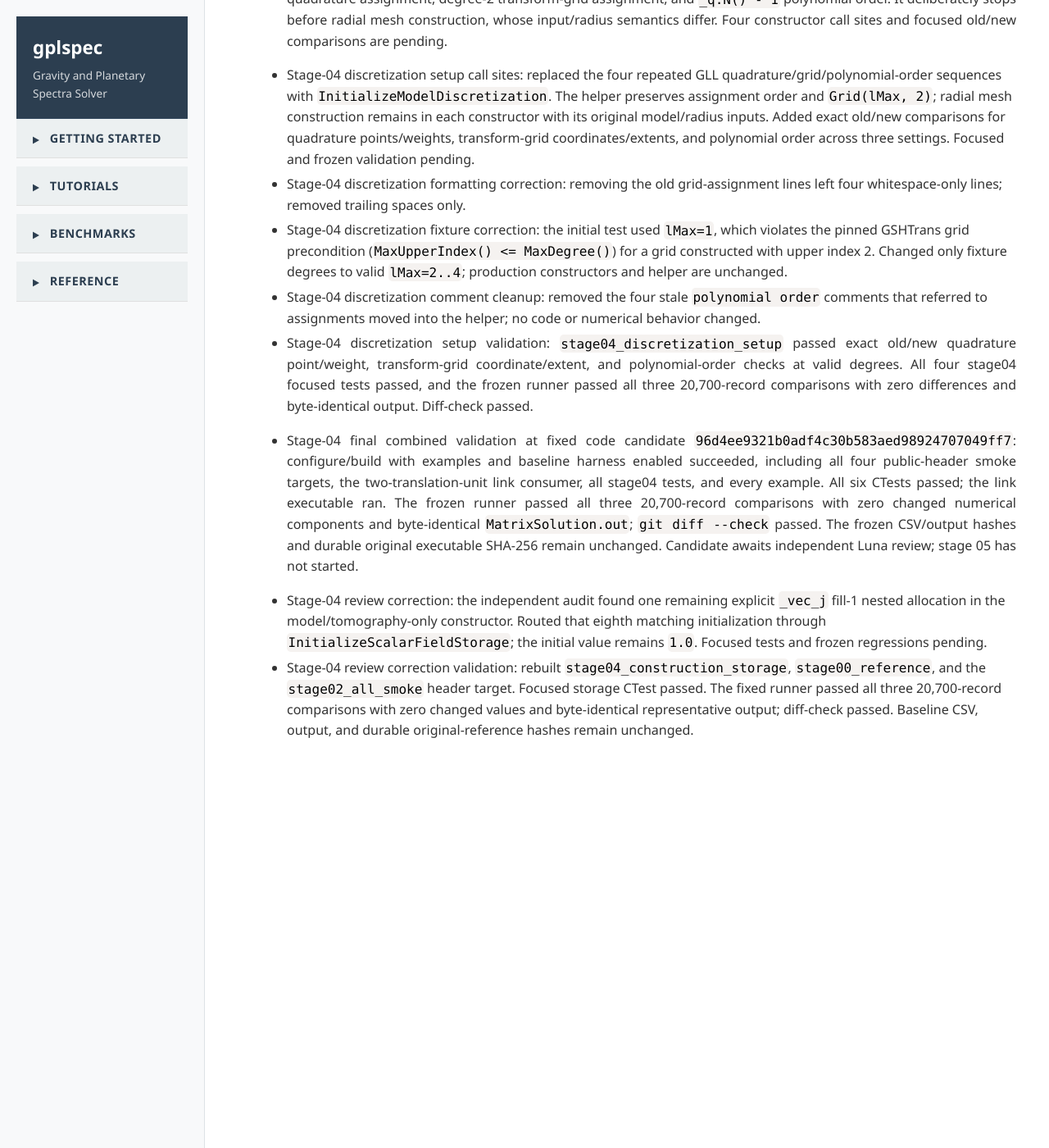
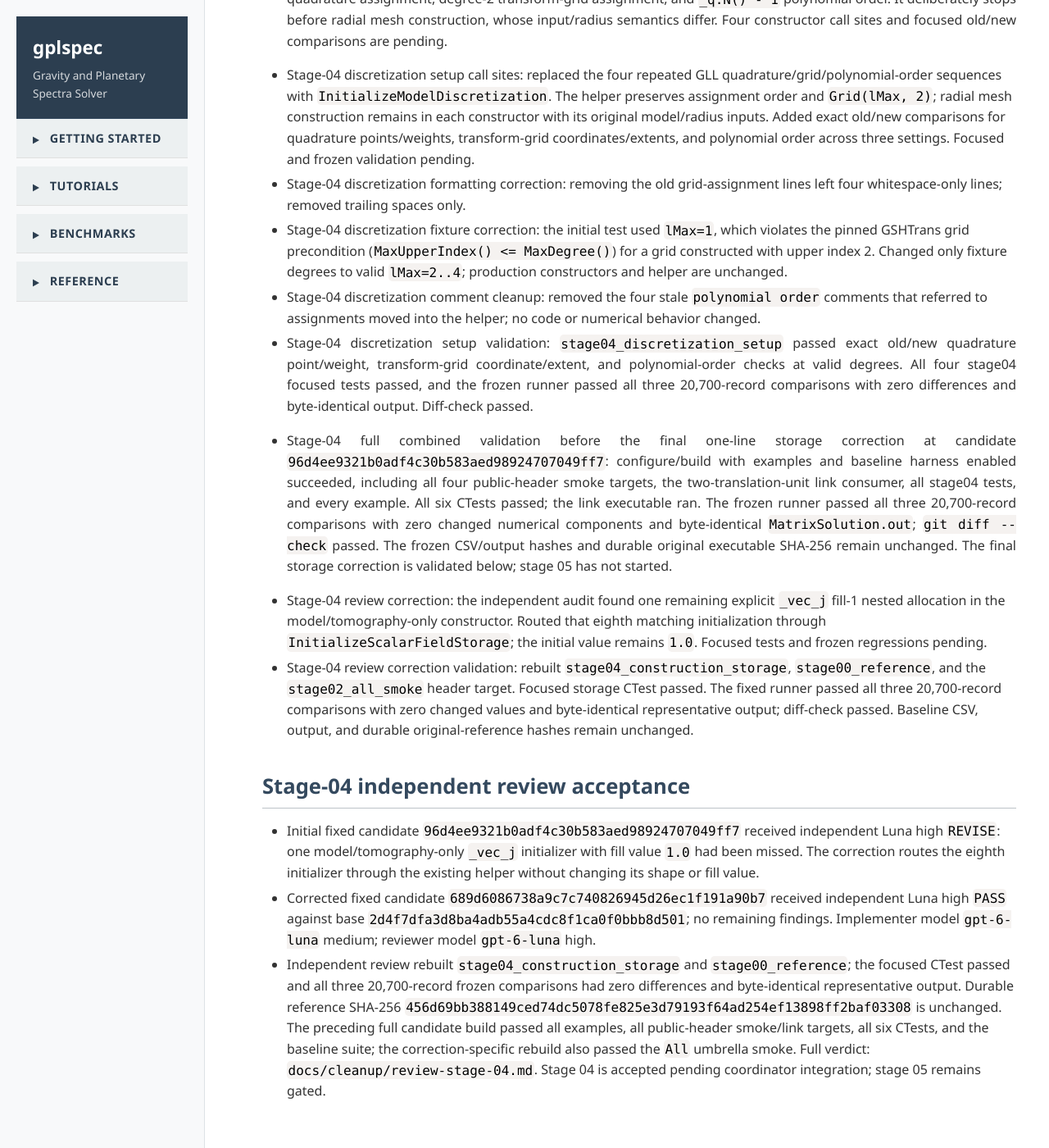
Before and after one commit to adcm2/gplspec, a Jekyll site: the page built from implementation_status.md, in a window 1280 px wide and 1400 px high, scrolled down 10861 px. Shown: the whole window at 82% size. Built offline with Jekyll 4.4.1, drawn with Linux system fonts in a browser that asks for light colours; nearby versions of some CDN libraries; our own code applies the rules of GitHub Pages for plain Markdown files; before the commit the page ends 11821 px from its top, so only the background shows below that.

Commit message:
Record stage 04 review acceptance

```diff
--- a/implementation_status.md
+++ b/implementation_status.md
@@ -161,7 +161,14 @@ The coordinator fast-forwarded `cleanup/base` through `535561a6ed58ae02832960ff7
 - Stage-04 discretization comment cleanup: removed the four stale `polynomial order` comments that referred to assignments moved into the helper; no code or numerical behavior changed.
 - Stage-04 discretization setup validation: `stage04_discretization_setup` passed exact old/new quadrature point/weight, transform-grid coordinate/extent, and polynomial-order checks at valid degrees. All four stage04 focused tests passed, and the frozen runner passed all three 20,700-record comparisons with zero differences and byte-identical output. Diff-check passed.
 
-- Stage-04 final combined validation at fixed code candidate `96d4ee9321b0adf4c30b583aed98924707049ff7`: configure/build with examples and baseline harness enabled succeeded, including all four public-header smoke targets, the two-translation-unit link consumer, all stage04 tests, and every example. All six CTests passed; the link executable ran. The frozen runner passed all three 20,700-record comparisons with zero changed numerical components and byte-identical `MatrixSolution.out`; `git diff --check` passed. The frozen CSV/output hashes and durable original executable SHA-256 remain unchanged. Candidate awaits independent Luna review; stage 05 has not started.
+- Stage-04 full combined validation before the final one-line storage correction at candidate `96d4ee9321b0adf4c30b583aed98924707049ff7`: configure/build with examples and baseline harness enabled succeeded, including all four public-header smoke targets, the two-translation-unit link consumer, all stage04 tests, and every example. All six CTests passed; the link executable ran. The frozen runner passed all three 20,700-record comparisons with zero changed numerical components and byte-identical `MatrixSolution.out`; `git diff --check` passed. The frozen CSV/output hashes and durable original executable SHA-256 remain unchanged. The final storage correction is validated below; stage 05 has not started.
 
 - Stage-04 review correction: the independent audit found one remaining explicit `_vec_j` fill-1 nested allocation in the model/tomography-only constructor. Routed that eighth matching initialization through `InitializeScalarFieldStorage`; the initial value remains `1.0`. Focused tests and frozen regressions pending.
 - Stage-04 review correction validation: rebuilt `stage04_construction_storage`, `stage00_reference`, and the `stage02_all_smoke` header target. Focused storage CTest passed. The fixed runner passed all three 20,700-record comparisons with zero changed values and byte-identical representative output; diff-check passed. Baseline CSV, output, and durable original-reference hashes remain unchanged.
+
+
+## Stage-04 independent review acceptance
+
+- Initial fixed candidate `96d4ee9321b0adf4c30b583aed98924707049ff7` received independent Luna high `REVISE`: one model/tomography-only `_vec_j` initializer with fill value `1.0` had been missed. The correction routes the eighth initializer through the existing helper without changing its shape or fill value.
+- Corrected fixed candidate `689d6086738a9c7c740826945d26ec1f191a90b7` received independent Luna high `PASS` against base `2d4f7dfa3d8ba4adb55a4cdc8f1ca0f0bbb8d501`; no remaining findings. Implementer model `gpt-6-luna` medium; reviewer model `gpt-6-luna` high.
+- Independent review rebuilt `stage04_construction_storage` and `stage00_reference`; the focused CTest passed and all three 20,700-record frozen comparisons had zero differences and byte-identical representative output. Durable reference SHA-256 `456d69bb388149ced74dc5078fe825e3d79193f64ad254ef13898ff2baf03308` is unchanged. The preceding full candidate build passed all examples, all public-header smoke/link targets, all six CTests, and the baseline suite; the correction-specific rebuild also passed the `All` umbrella smoke. Full verdict: `docs/cleanup/review-stage-04.md`. Stage 04 is accepted pending coordinator integration; stage 05 remains gated.
```
Also changed, not shown: docs/cleanup/campaign.md (+1 -1 lines), docs/cleanup/review-stage-04.md (added, +13 -0 lines), docs/cleanup/stage-04-handoff.md (+3 -3 lines).
